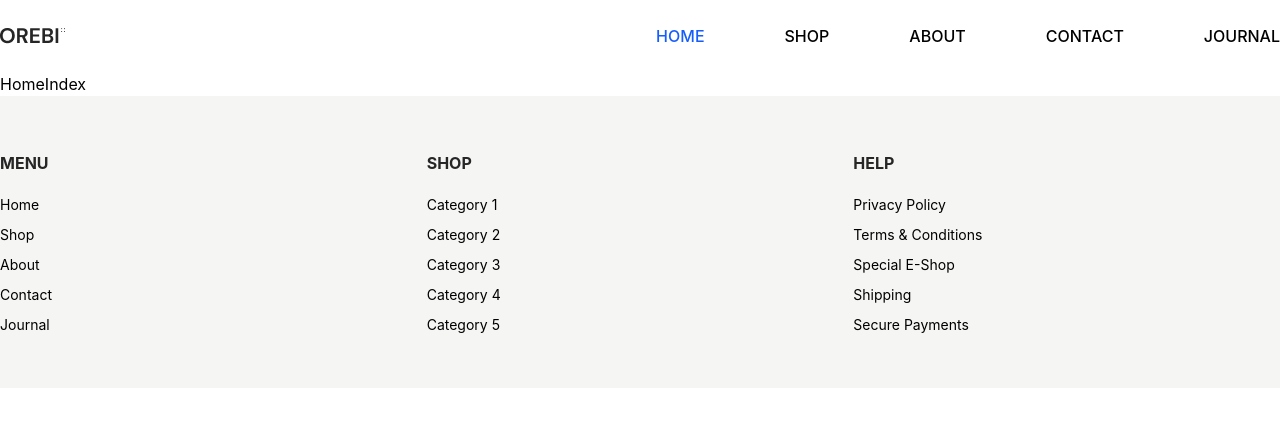
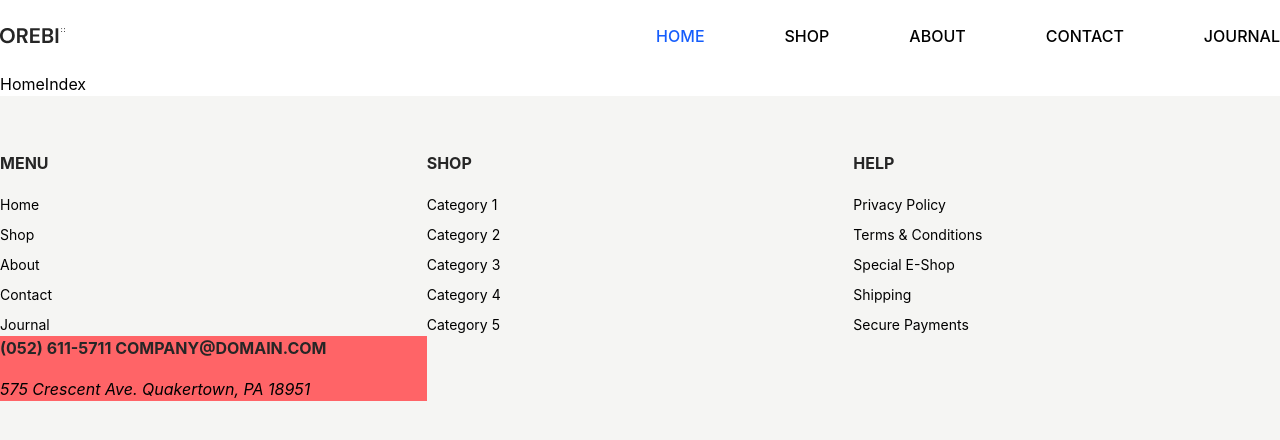
Before and after one commit to dev-maksuda/oribi, a React (Vite) app: page / in a window 1280 px wide. Shown: the top 440 px of the page. Built offline with nearby package versions, Linux system fonts and the light colour scheme.

Commit message:
Update Footer.jsx

```diff
--- a/src/components/layouts/Footer.jsx
+++ b/src/components/layouts/Footer.jsx
@@ -40,6 +40,11 @@ const Footer = () => {
               ))}
             </ul>
           </div>
+          <div className='bg-red-400'>
+            <h3 className='font-bold text-black1 uppercase mb-4.25'>(052) 611-5711 company@domain.com</h3>
+            <address>575 Crescent Ave. Quakertown, PA 18951</address>
+          </div>
+
         </div>
       </Container>
     </footer>
```
